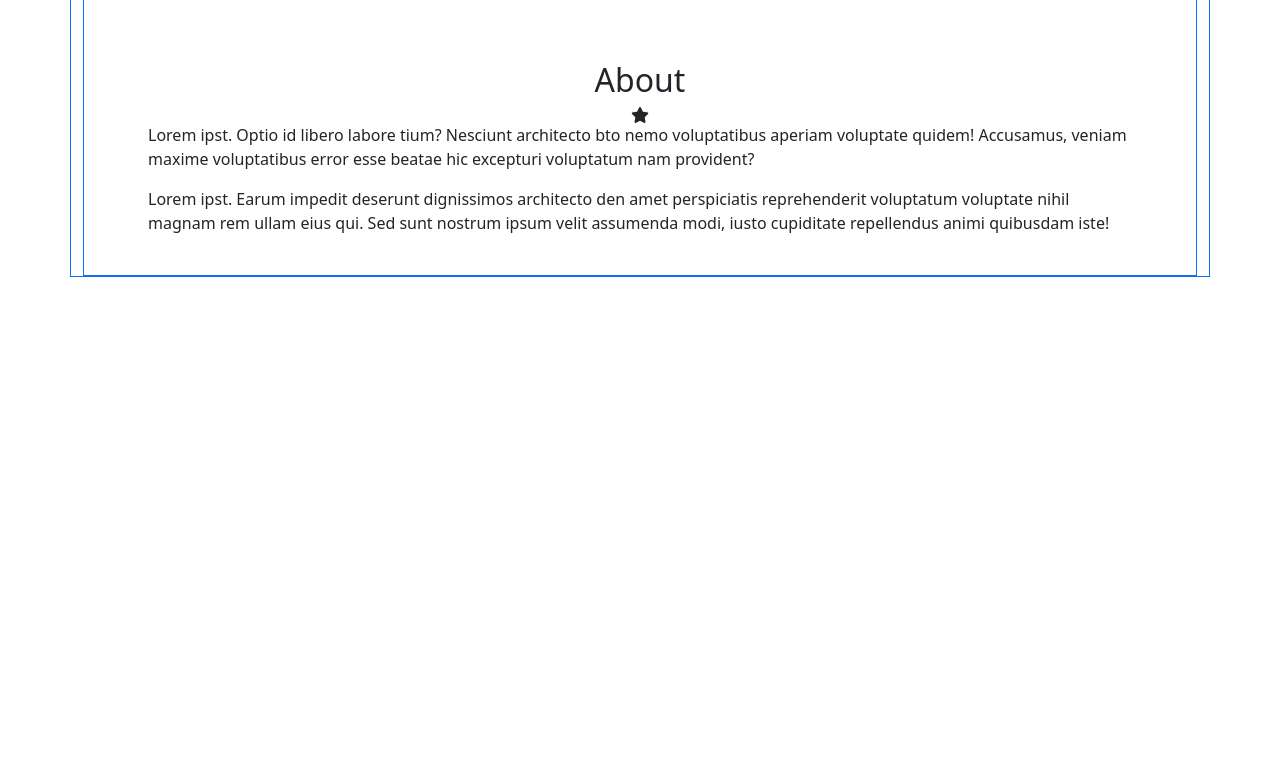
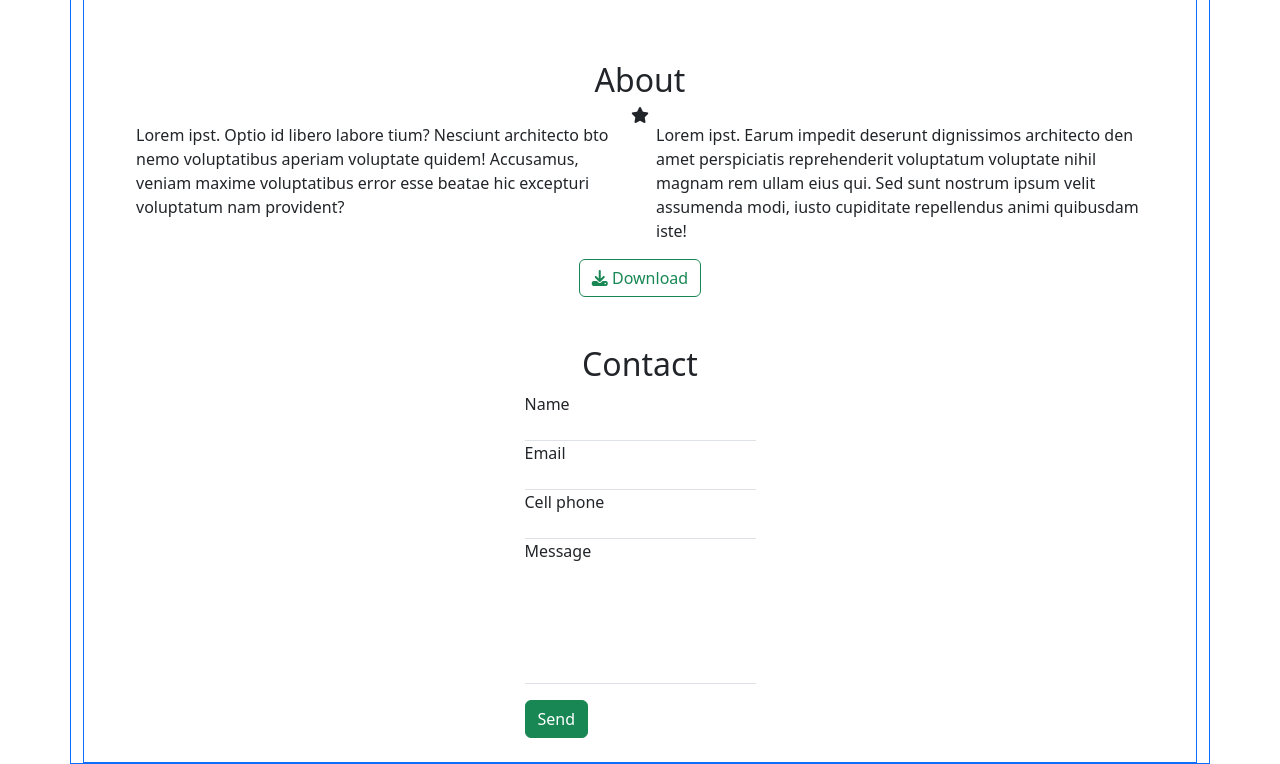
Before and after one commit to giospes/html-css-bootstrap-freelancer, a plain HTML site: page index.html in a window 1280 px wide. Shown: the part 1349-2113 px from the top of the page. Before the commit the page ends 1626 px from the top, so only its background shows below. Drawn offline with nearby package versions, Linux system fonts and the light colour scheme.

Commit message:
send-section done

```diff
--- a/css/style.css
+++ b/css/style.css
@@ -13,3 +13,7 @@ ul{
 a, span{
     display: inline-block;
 }
+
+form label{
+    display: block;
+}
--- a/index.html
+++ b/index.html
@@ -53,8 +53,33 @@
             <section id="about" class="d-flex flex-column justify-content-center align-items-center py-4 px-5">
                 <h2 class="mb-2">About</h2>
                 <span class="gs-line"></span><i class="fa-solid fa-star"></i><span class="gs-line"></span>
-                <p class="px-3">Lorem ipst. Optio id libero labore tium? Nesciunt architecto bto nemo voluptatibus aperiam voluptate quidem! Accusamus, veniam maxime voluptatibus error esse beatae hic excepturi voluptatum nam provident?</p>
-                <p class="px-3">Lorem ipst. Earum impedit deserunt dignissimos architecto den amet perspiciatis reprehenderit voluptatum voluptate nihil magnam rem ullam eius qui. Sed sunt nostrum ipsum velit assumenda modi, iusto cupiditate repellendus animi quibusdam iste!</p>
+                <div class="row flex-sm-row flex-sm-wrap">
+                    <p class="px-3 col-sm-6">Lorem ipst. Optio id libero labore tium? Nesciunt architecto bto nemo voluptatibus aperiam voluptate quidem! Accusamus, veniam maxime voluptatibus error esse beatae hic excepturi voluptatum nam provident?</p>
+                    <p class="px-3 col-sm-6">Lorem ipst. Earum impedit deserunt dignissimos architecto den amet perspiciatis reprehenderit voluptatum voluptate nihil magnam rem ullam eius qui. Sed sunt nostrum ipsum velit assumenda modi, iusto cupiditate repellendus animi quibusdam iste!</p>
+                </div>
+                <button type="button" class="btn btn-outline-success"><i class="fa-solid fa-download"></i> Download</button>
+            </section>
+            <section id="contact" class="d-flex flex-column justify-content-center align-items-center py-4 px-5">
+                <h2 class="mb-2">Contact</h2>
+                <form>
+                    <div class="form-group">
+                        <label for="input-name">Name</label>
+                        <input type="text" class="border-0 border-bottom" id="input-name">
+                    </div>
+                    <div class="form-group">
+                        <label for="input-email">Email</label>
+                        <input type="email" class="border-0 border-bottom" id="input-email">
+                    </div>
+                    <div class="form-group">
+                        <label for="input-number">Cell phone</label>
+                        <input class="border-0 border-bottom" type="number" id="input-number">
+                    </div>
+                    <div class="form-group">
+                        <label for="input-message">Message</label>
+                        <input class="border-0 border-bottom py-5" type="text" id="input-message">
+                    </div>
+                    <button type="submit" class="btn btn-success mt-3">Send</button>
+                </form>
             </section>
         </main>
     </div>
```
